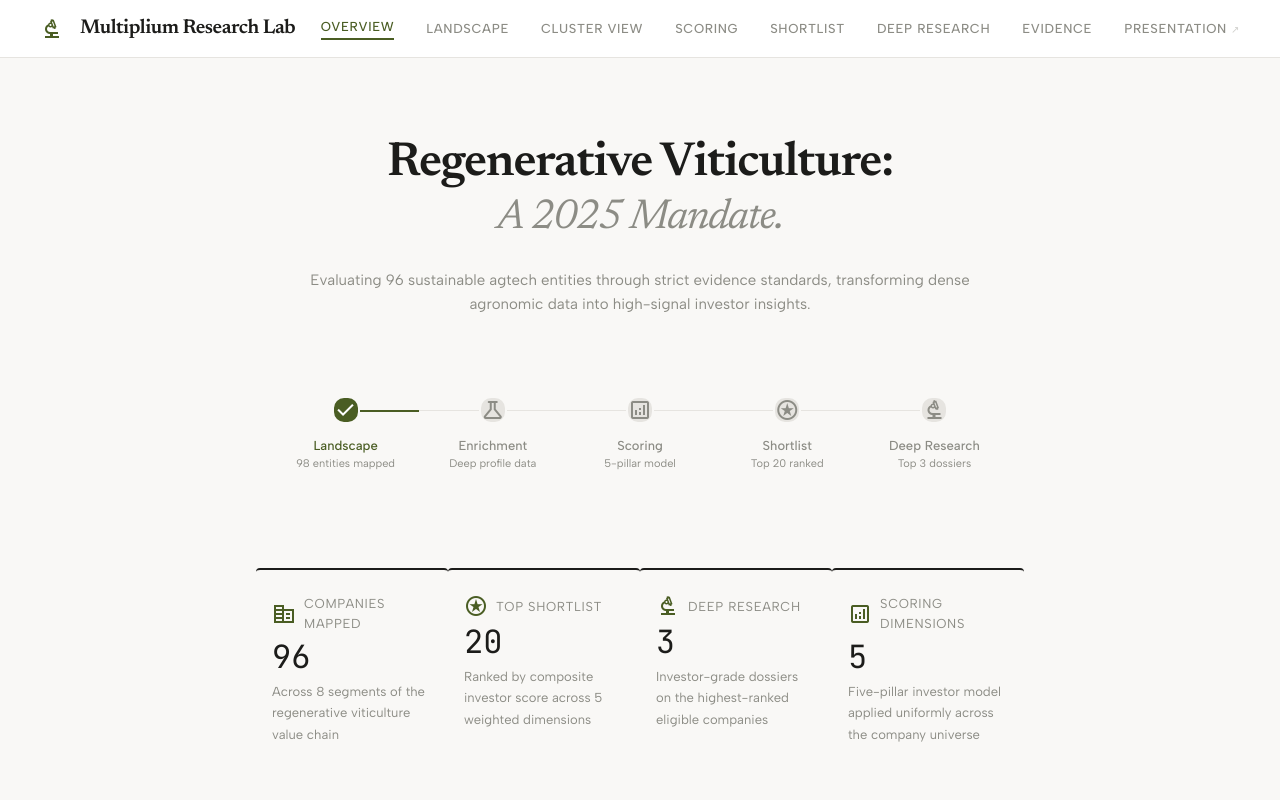
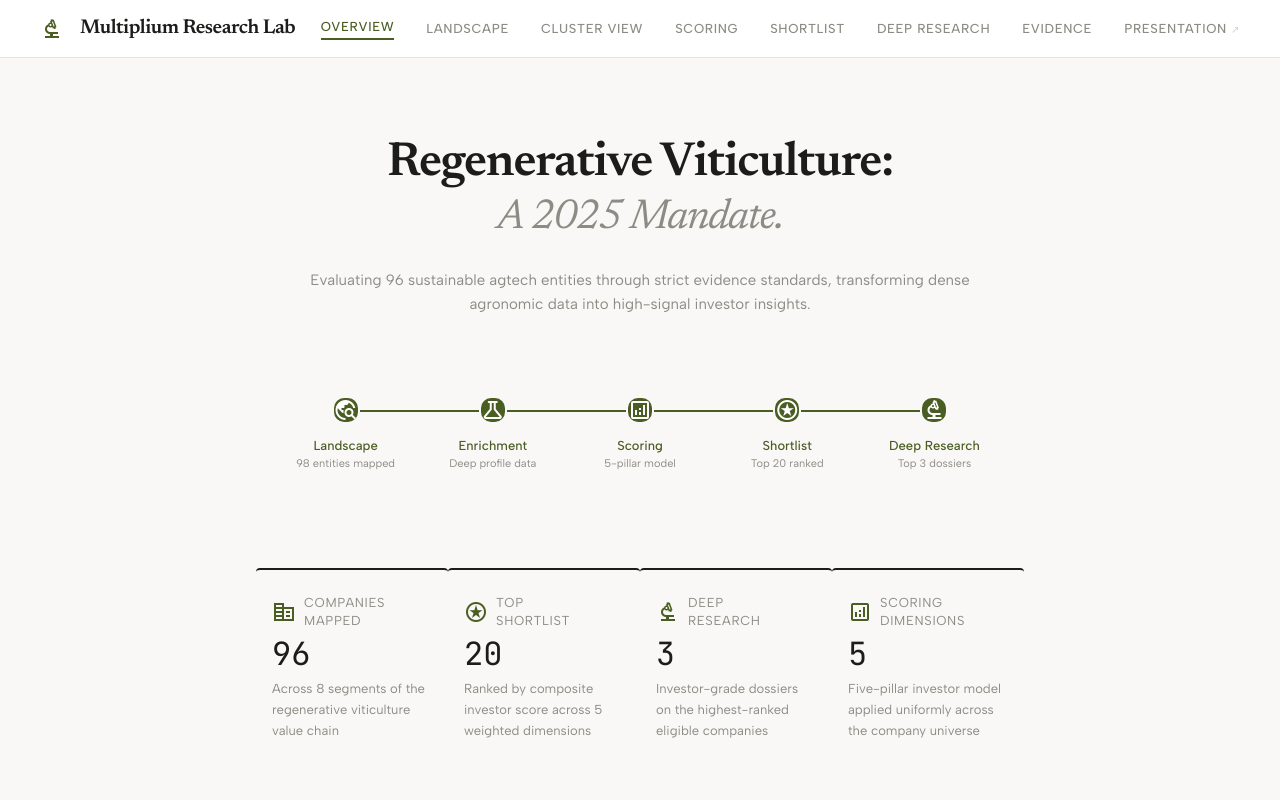
Before and after one commit to vimo33/multiplium-research-lab, a Next.js app: page /overview in a window 1280 px wide. Shown: the top 800 px of the page. Built offline with nearby package versions, Linux system fonts and the light colour scheme.

Commit message:
Overview: all 5 steps green, own icons; MetricCard labels wrap to 2 lines

```diff
--- a/app/overview/page.tsx
+++ b/app/overview/page.tsx
@@ -30,22 +30,15 @@ export default function OverviewPage() {
 
       {/* Process ribbon */}
       <section className="mb-24 relative">
-        <div className="absolute top-[14px] left-[10%] right-[10%] h-px bg-border-color -z-10" />
-        <div className="absolute top-[14px] left-[10%] w-[10%] h-[2px] bg-primary -z-10" />
+        <div className="absolute top-[14px] left-[10%] right-[10%] h-[2px] bg-primary -z-10" />
         <div className="flex justify-between">
           {STEPS.map((step, i) => (
             <div key={i} className="flex flex-col items-center gap-3 flex-1">
-              <div className={`w-7 h-7 rounded-full flex items-center justify-center border-2 border-background-light z-10 ${
-                i === 0 ? "bg-primary text-surface" : "bg-border-color text-text-muted"
-              }`}>
-                <span className="material-symbols-outlined text-[14px]">
-                  {i === 0 ? "check" : step.icon}
-                </span>
+              <div className="w-7 h-7 rounded-full flex items-center justify-center border-2 border-background-light z-10 bg-primary text-surface">
+                <span className="material-symbols-outlined text-[14px]">{step.icon}</span>
               </div>
               <div className="text-center">
-                <p className={`font-sans text-[13px] font-medium ${i === 0 ? "text-primary" : "text-text-muted"}`}>
-                  {step.label}
-                </p>
+                <p className="font-sans text-[13px] font-medium text-primary">{step.label}</p>
                 <p className="font-sans text-[11px] text-text-muted">{step.desc}</p>
               </div>
             </div>
--- a/components/cards/MetricCard.tsx
+++ b/components/cards/MetricCard.tsx
@@ -11,7 +11,7 @@ export default function MetricCard({ icon, label, value, description }: Props) {
     <div className="border-t-2 border-text-main pt-6 cursor-pointer hover:bg-surface p-4 -mx-4 rounded-sm transition-colors group">
       <div className="flex items-center gap-2 mb-2">
         <span className="material-symbols-outlined text-primary">{icon}</span>
-        <h3 className="font-sans text-[13px] uppercase text-text-muted tracking-wider">{label}</h3>
+        <h3 className="font-sans text-[13px] uppercase text-text-muted tracking-wider max-w-[6rem] leading-snug">{label}</h3>
       </div>
       <div className="font-mono text-[32px] text-text-main leading-none">{value}</div>
       {description && (
```
